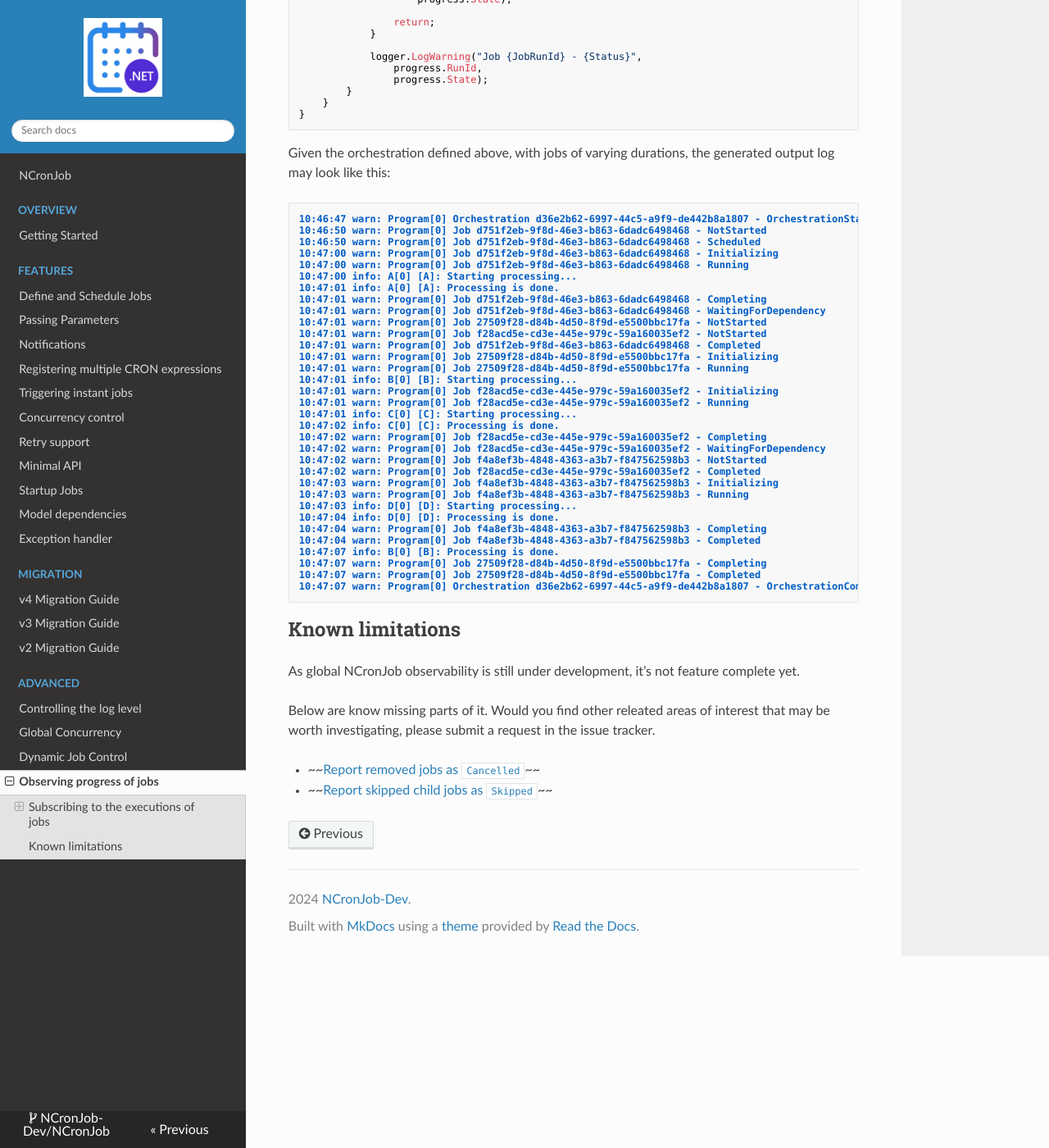
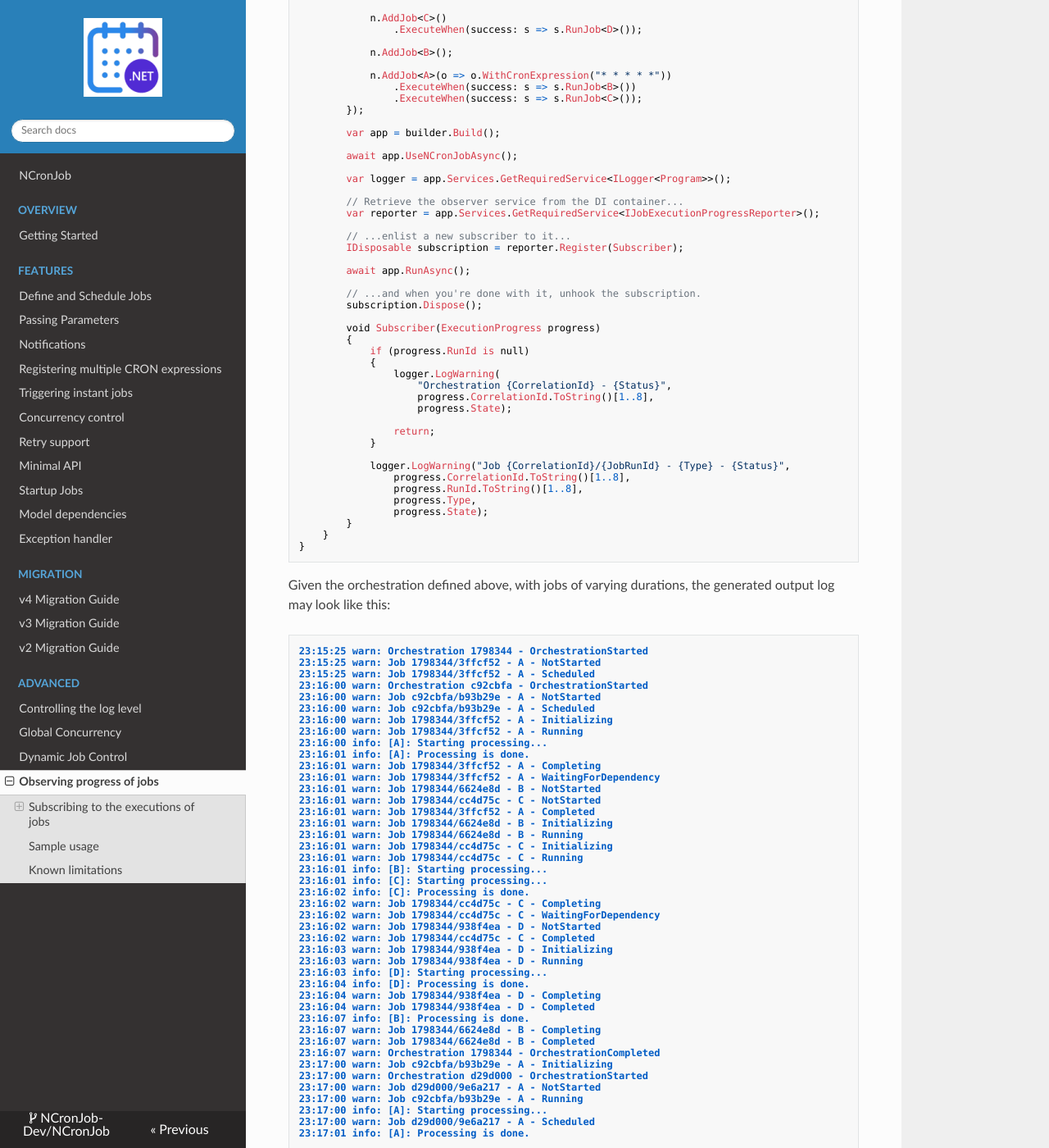
Before and after one commit to NCronJob-Dev/NCronJob, an MkDocs documentation site: the page built from docs/advanced/observing-job-progress.md, in a window 1280 px wide and 1400 px high, scrolled down 3278 px. Shown: the whole window at 82% size. Built offline with MkDocs 1.6.1, drawn with Linux system fonts in a browser that asks for light colours; nearby versions of some CDN libraries; some of the changed text lies outside the part shown.

Commit message:
Surface job name and type through ExecutionProgress

````diff
--- a/docs/advanced/observing-job-progress.md
+++ b/docs/advanced/observing-job-progress.md
@@ -55,9 +55,29 @@
     The registration returns the subscription as a `IDisposable` object.
     In order to stop the callback from receiving notifications anymore, invoke the `Dispose()` method of it.
 
-Subscribers to the reporting service will receive an immutable instance of the `ExecutionProgress`. This type will expose every meaningful change to any job or orchestration handled by NCronJob.
+Subscribers to the reporting service will receive an immutable instance of the `ExecutionProgress`. This type will expose every meaningful change to any job or orchestration handled by **NCronJob**.
 
-### Sample usage
+### Described ExecutionProgress
+
+An `ExecutionProgress` instance exposes the following properties:
+
+- **CorrelationId**: The correlation identifier of an orchestration run. Will decorate every reported progress of the root job and all of its dependencies.
+
+- **RunId**: The identifier of a job run within an orchestration. Will be `null` when the `ExecutionProgress` instance relates to the start or completion of an orchestration.
+
+- **ParentRunId**: The identifier of the parent job run. Will be `null` when the reported instance is the root job of an orchestration, or when the `ExecutionProgress` instance relates to the start or completion of an orchestration.
+
+- **State**: The reported state. Will either relate to an orchestration, describing its start or completion or to a job belonging to an orchestration.
+
+- **Name**: The optional custom name given to the job. Will be `null` when no name was specified or when the `ExecutionProgress` instance relates to the start or completion of an orchestration.
+
+- **Type**: The type of the job; Will be `null` if the job is an anonymous function based job or when the `ExecutionProgress` instance relates to the start or completion of an orchestration.
+
+- **IsTypedJob**: Whether the job is a class based job (implementing `IJob`) or not.
+
+- **Timestamp**: The instant this `ExecutionProgress` instance was created.
+
+## Sample usage
 
 Considering the following orchestration
 
@@ -178,14 +198,16 @@
             {
                 logger.LogWarning(
                     "Orchestration {CorrelationId} - {Status}",
-                    progress.CorrelationId,
+                    progress.CorrelationId.ToString()[1..8],
                     progress.State);
 
                 return;
             }
 
-            logger.LogWarning("Job {JobRunId} - {Status}",
-                progress.RunId,
+            logger.LogWarning("Job {CorrelationId}/{JobRunId} - {Type} - {Status}",
+                progress.CorrelationId.ToString()[1..8],
+                progress.RunId.ToString()[1..8],
+                progress.Type,
                 progress.State);
         }
     }
@@ -195,39 +217,51 @@
 Given the orchestration defined above, with jobs of varying durations, the generated output log may look like this:
 
 ```text
-10:46:47 warn: Program[0] Orchestration d36e2b62-6997-44c5-a9f9-de442b8a1807 - OrchestrationStarted
-10:46:50 warn: Program[0] Job d751f2eb-9f8d-46e3-b863-6dadc6498468 - NotStarted
-10:46:50 warn: Program[0] Job d751f2eb-9f8d-46e3-b863-6dadc6498468 - Scheduled
-10:47:00 warn: Program[0] Job d751f2eb-9f8d-46e3-b863-6dadc6498468 - Initializing
-10:47:00 warn: Program[0] Job d751f2eb-9f8d-46e3-b863-6dadc6498468 - Running
-10:47:00 info: A[0] [A]: Starting processing...
-10:47:01 info: A[0] [A]: Processing is done.
-10:47:01 warn: Program[0] Job d751f2eb-9f8d-46e3-b863-6dadc6498468 - Completing
-10:47:01 warn: Program[0] Job d751f2eb-9f8d-46e3-b863-6dadc6498468 - WaitingForDependency
-10:47:01 warn: Program[0] Job 27509f28-d84b-4d50-8f9d-e5500bbc17fa - NotStarted
-10:47:01 warn: Program[0] Job f28acd5e-cd3e-445e-979c-59a160035ef2 - NotStarted
-10:47:01 warn: Program[0] Job d751f2eb-9f8d-46e3-b863-6dadc6498468 - Completed
-10:47:01 warn: Program[0] Job 27509f28-d84b-4d50-8f9d-e5500bbc17fa - Initializing
-10:47:01 warn: Program[0] Job 27509f28-d84b-4d50-8f9d-e5500bbc17fa - Running
-10:47:01 info: B[0] [B]: Starting processing...
-10:47:01 warn: Program[0] Job f28acd5e-cd3e-445e-979c-59a160035ef2 - Initializing
-10:47:01 warn: Program[0] Job f28acd5e-cd3e-445e-979c-59a160035ef2 - Running
-10:47:01 info: C[0] [C]: Starting processing...
-10:47:02 info: C[0] [C]: Processing is done.
-10:47:02 warn: Program[0] Job f28acd5e-cd3e-445e-979c-59a160035ef2 - Completing
-10:47:02 warn: Program[0] Job f28acd5e-cd3e-445e-979c-59a160035ef2 - WaitingForDependency
-10:47:02 warn: Program[0] Job f4a8ef3b-4848-4363-a3b7-f847562598b3 - NotStarted
-10:47:02 warn: Program[0] Job f28acd5e-cd3e-445e-979c-59a160035ef2 - Completed
-10:47:03 warn: Program[0] Job f4a8ef3b-4848-4363-a3b7-f847562598b3 - Initializing
-10:47:03 warn: Program[0] Job f4a8ef3b-4848-4363-a3b7-f847562598b3 - Running
-10:47:03 info: D[0] [D]: Starting processing...
-10:47:04 info: D[0] [D]: Processing is done.
-10:47:04 warn: Program[0] Job f4a8ef3b-4848-4363-a3b7-f847562598b3 - Completing
-10:47:04 warn: Program[0] Job f4a8ef3b-4848-4363-a3b7-f847562598b3 - Completed
-10:47:07 info: B[0] [B]: Processing is done.
-10:47:07 warn: Program[0] Job 27509f28-d84b-4d50-8f9d-e5500bbc17fa - Completing
-10:47:07 warn: Program[0] Job 27509f28-d84b-4d50-8f9d-e5500bbc17fa - Completed
-10:47:07 warn: Program[0] Orchestration d36e2b62-6997-44c5-a9f9-de442b8a1807 - OrchestrationCompleted
+23:15:25 warn: Orchestration 1798344 - OrchestrationStarted
+23:15:25 warn: Job 1798344/3ffcf52 - A - NotStarted
+23:15:25 warn: Job 1798344/3ffcf52 - A - Scheduled
+23:16:00 warn: Orchestration c92cbfa - OrchestrationStarted
+23:16:00 warn: Job c92cbfa/b93b29e - A - NotStarted
+23:16:00 warn: Job c92cbfa/b93b29e - A - Scheduled
+23:16:00 warn: Job 1798344/3ffcf52 - A - Initializing
+23:16:00 warn: Job 1798344/3ffcf52 - A - Running
+23:16:00 info: [A]: Starting processing...
+23:16:01 info: [A]: Processing is done.
+23:16:01 warn: Job 1798344/3ffcf52 - A - Completing
+23:16:01 warn: Job 1798344/3ffcf52 - A - WaitingForDependency
+23:16:01 warn: Job 1798344/6624e8d - B - NotStarted
+23:16:01 warn: Job 1798344/cc4d75c - C - NotStarted
+23:16:01 warn: Job 1798344/3ffcf52 - A - Completed
+23:16:01 warn: Job 1798344/6624e8d - B - Initializing
+23:16:01 warn: Job 1798344/6624e8d - B - Running
+23:16:01 warn: Job 1798344/cc4d75c - C - Initializing
+23:16:01 warn: Job 1798344/cc4d75c - C - Running
+23:16:01 info: [B]: Starting processing...
+23:16:01 info: [C]: Starting processing...
+23:16:02 info: [C]: Processing is done.
+23:16:02 warn: Job 1798344/cc4d75c - C - Completing
+23:16:02 warn: Job 1798344/cc4d75c - C - WaitingForDependency
+23:16:02 warn: Job 1798344/938f4ea - D - NotStarted
+23:16:02 warn: Job 1798344/cc4d75c - C - Completed
+23:16:03 warn: Job 1798344/938f4ea - D - Initializing
+23:16:03 warn: Job 1798344/938f4ea - D - Running
+23:16:03 info: [D]: Starting processing...
+23:16:04 info: [D]: Processing is done.
+23:16:04 warn: Job 1798344/938f4ea - D - Completing
+23:16:04 warn: Job 1798344/938f4ea - D - Completed
+23:16:07 info: [B]: Processing is done.
+23:16:07 warn: Job 1798344/6624e8d - B - Completing
+23:16:07 warn: Job 1798344/6624e8d - B - Completed
+23:16:07 warn: Orchestration 1798344 - OrchestrationCompleted
+23:17:00 warn: Job c92cbfa/b93b29e - A - Initializing
+23:17:00 warn: Orchestration d29d000 - OrchestrationStarted
+23:17:00 warn: Job d29d000/9e6a217 - A - NotStarted
+23:17:00 warn: Job c92cbfa/b93b29e - A - Running
+23:17:00 info: [A]: Starting processing...
+23:17:00 warn: Job d29d000/9e6a217 - A - Scheduled
+23:17:01 info: [A]: Processing is done.
+
+[...]
 ```
 
 ## Known limitations
````
Also changed, not shown: CHANGELOG.md (+1 -0 lines), 9 other files.
